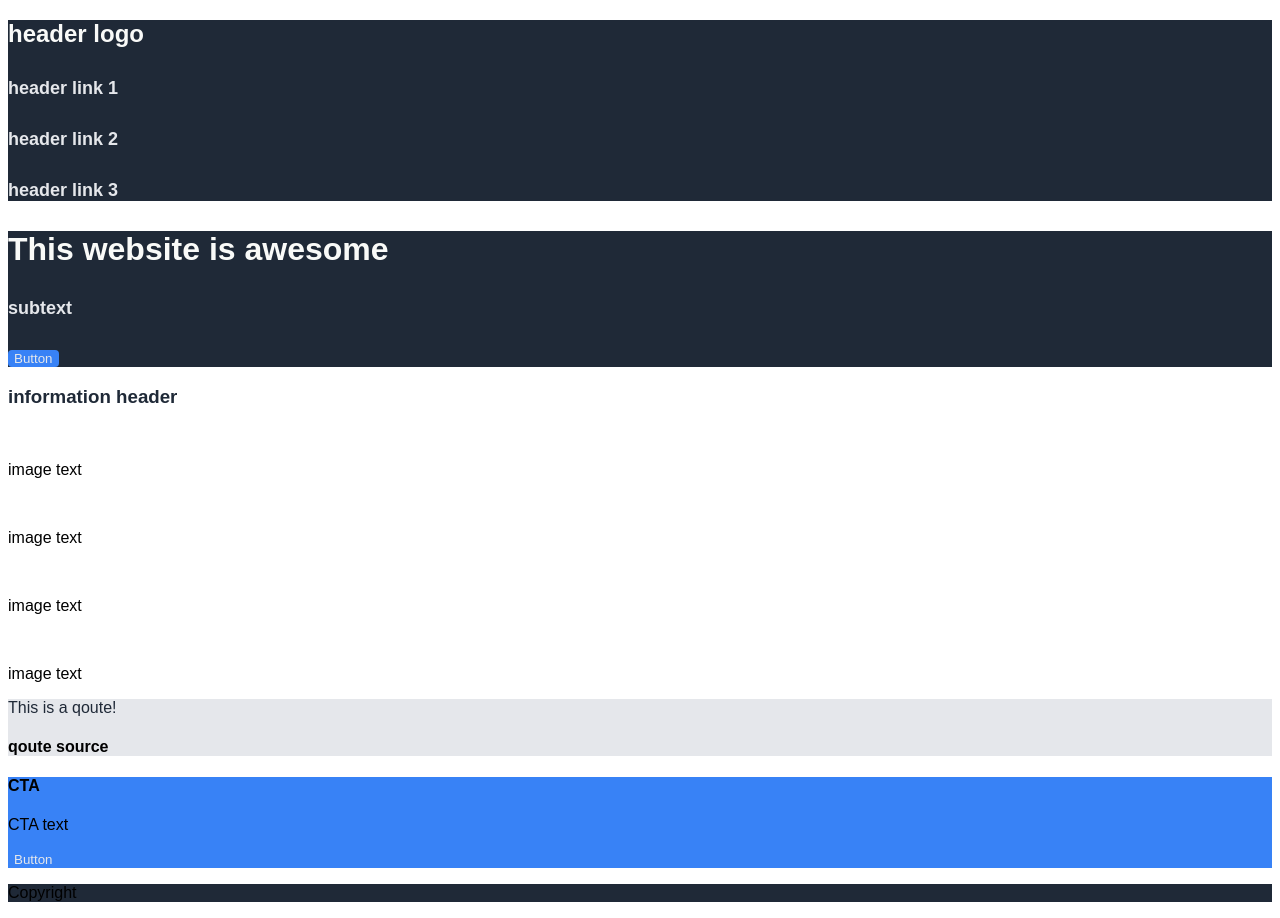
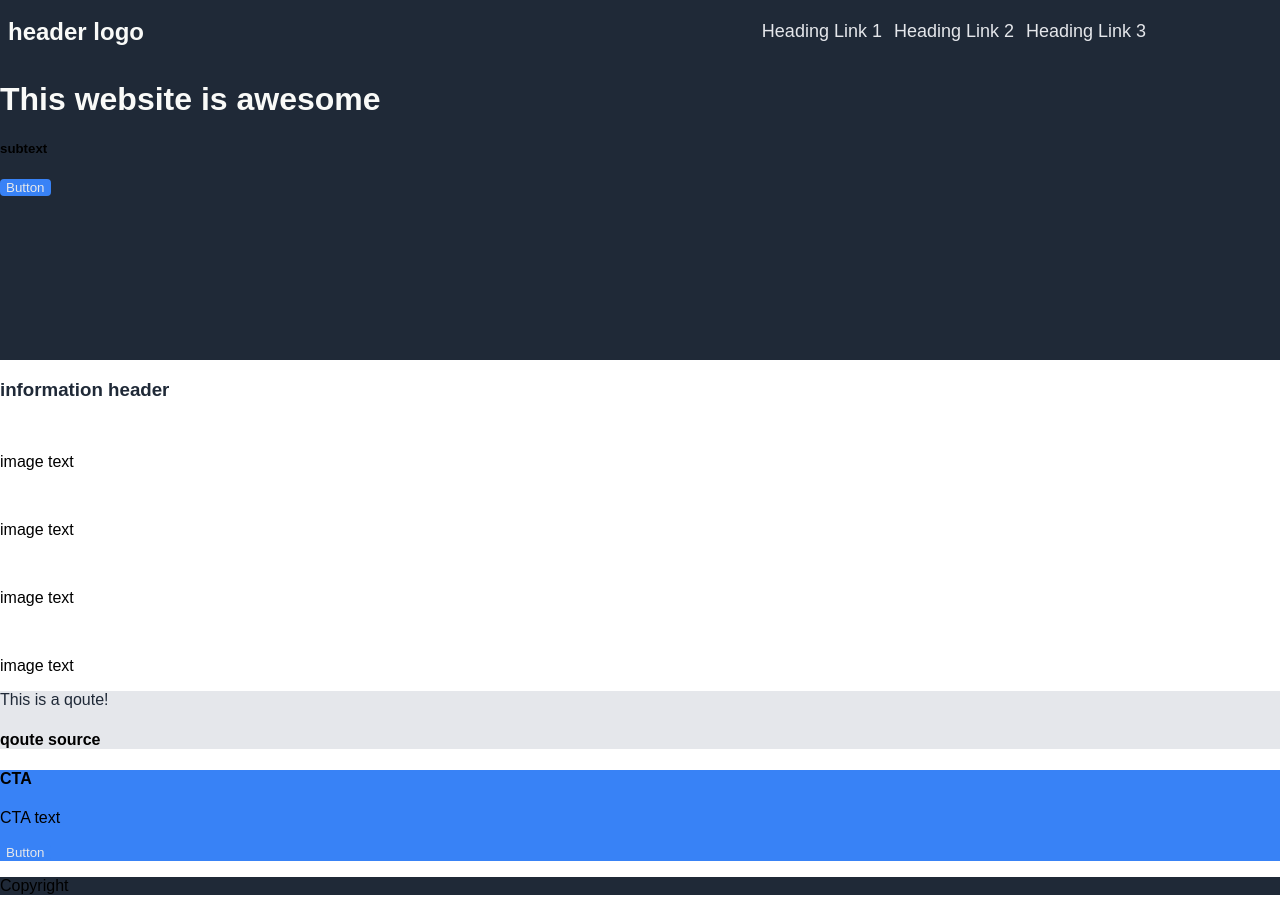
Before and after one commit to JAFarrow/TOP_LandingPage, a plain HTML site: page index.html in a window 1280 px wide. After the commit the page ends 895 px from the top, so only its background shows below. Drawn offline with Linux system fonts and the light colour scheme.

Commit message:
Tweaked CSS and HTML classes for a satisfactory header.

```diff
--- a/index.html
+++ b/index.html
@@ -8,18 +8,24 @@
     <title>Landing Page</title>
 </head>
 <body>
-  <header>
-    <h2>header logo</h2>
-    <h5>header link 1</h5>
-    <h5>header link 2</h5>
-    <h5>header link 3</h5>
+  <header class="header">
+    <div class="logo"><h2>header logo</h2></div>
+    <div class="hlink">
+        <a>Heading Link 1</a>
+        <a>Heading Link 2</a>
+        <a>Heading Link 3</a>
+    </div>
   </header>
 
-  <main>
-    <h1>This website is awesome</h1>
-    <h5>subtext</h5>
-    <button>Button</button>
-    <img src="">
+  <main class="hero">
+    <div class="herotxt">
+        <h1>This website is awesome</h1>
+        <h5>subtext</h5>
+        <button>Button</button>
+    </div>
+    <div class="heroimg">
+        <img src="">
+    </div>
   </main>
 
   <section>
--- a/style.css
+++ b/style.css
@@ -2,8 +2,58 @@
     font-family: sans-serif;
 }
 
-header {
+html {
+    width: 100%;
+    height: 100%;
+    margin: 0;
+    padding: 0;
+}
+body {
+    width:100%;
+    height:100%;
+    margin:0;
+    padding:0;
+}
+
+.header {
     background-color: #1F2937;
+    height: 60px;
+    width: auto;
+    display: flex;
+    justify-content: center;
+    align-items: center;
+}
+
+.header > div {
+    flex: 1;
+}
+
+.logo {
+    margin: 0;
+    height: 60px;
+    display: flex;
+    align-items: center;
+}
+
+.logo > h2 {
+    margin: 0;
+    height: 24px;
+    padding: 0 0 0 8px;
+}
+
+.hlink {
+    height: 60px;
+    margin: 0;
+    display: flex;
+    justify-content: center;
+    align-items: center;
+}
+
+.hlink > a {
+    margin: 0;
+    height: 18px;
+    display: inline-block;
+    padding: 0 12px 0 0;
 }
 
 h1 {
@@ -21,22 +71,38 @@ h3 {
     color: #1F2937
 }
 
-h5 {
+a {
     font-size: 18px;
     color: #E5E7EB
 }
 
-main {
+.hero {
     background-color: #1F2937;
+    margin: 0;
+    height: 300px;
+    display: flex;
+}
+
+.hero > div {
+    flex: 1;
+}
+
+main > h1 {
+    margin: 0;
 }
 
 aside {
     background-color: #E5E7EB;
+    flex: 1;
 }
 
-aside p {
+aside > p {
     font: light italic 36px;
     color: #1F2937;
+}
+
+section {
+    flex: 1;
 }
 
 button {
@@ -52,4 +118,5 @@ button {
 
 footer {
     background-color: #1F2937;
+    flex: 1;
 }
```
